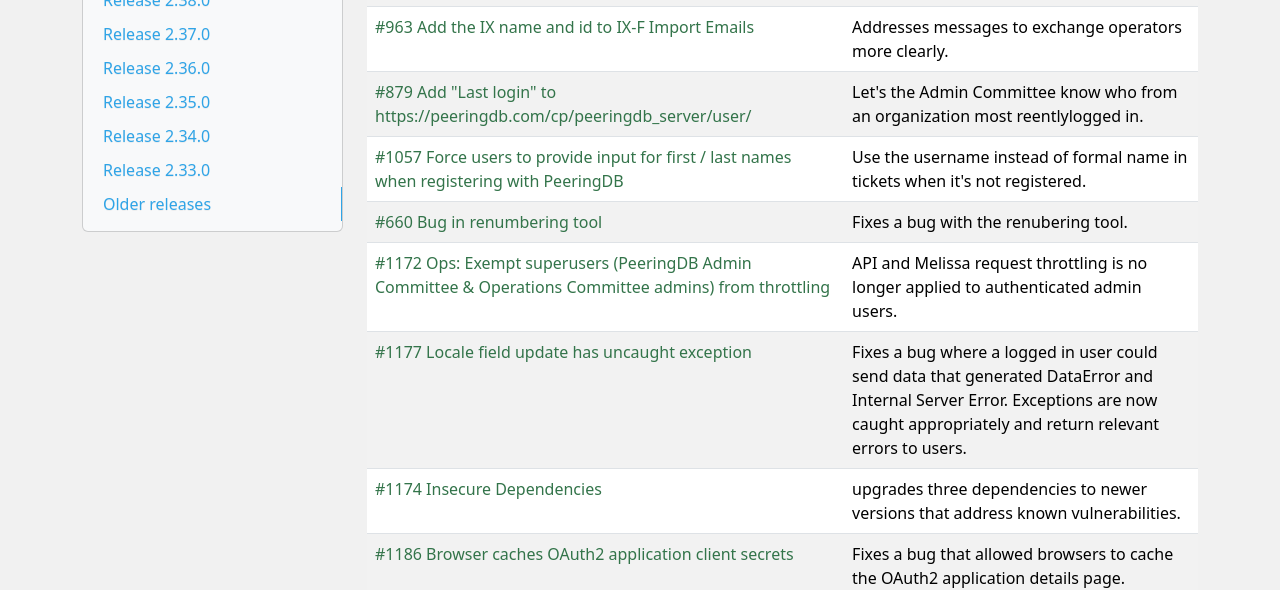
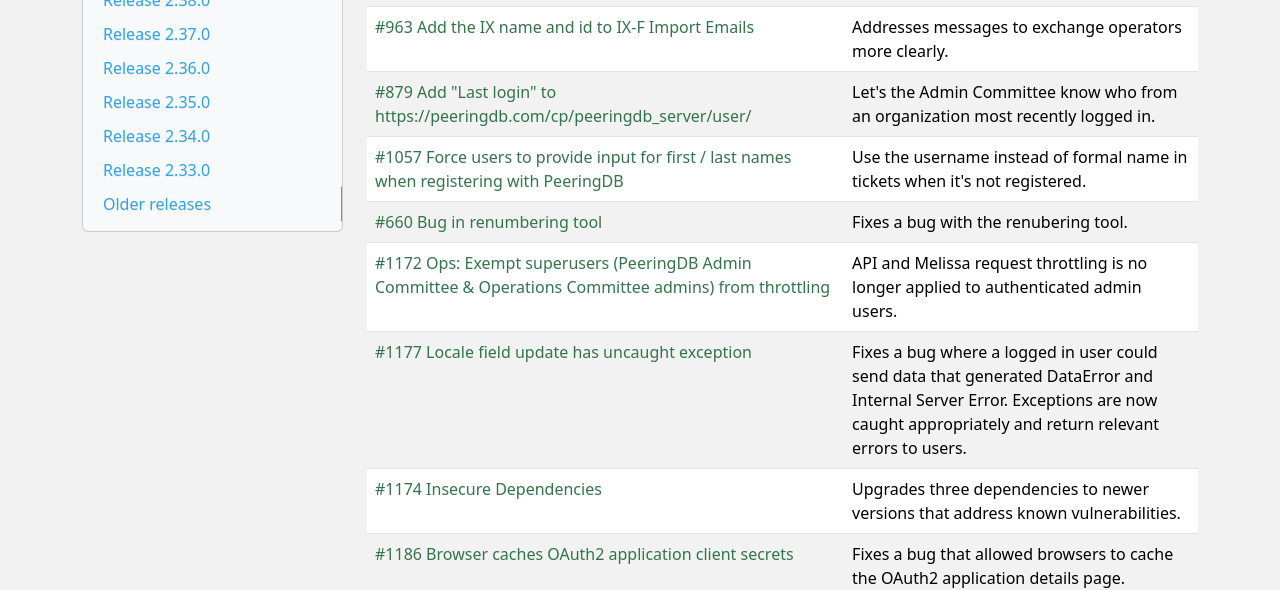
Before and after one commit to peeringdb/docs, an MkDocs documentation site: the page built from docs/release_notes/index.md, in a window 1280 px wide and 900 px high, scrolled down 310 px. Shown: the part 179-769 px from the top of the window. Built offline with MkDocs 1.6.1, drawn with Linux system fonts in a browser that asks for light colours; nearby versions of some CDN libraries.

Commit message:
Release notes copy edits.

```diff
--- a/docs/release_notes/index.md
+++ b/docs/release_notes/index.md
@@ -13,15 +13,14 @@
 | ----------------- | ----------- |
 | [#930 Admin user is missing the "Edit" button](https://github.com/peeringdb/peeringdb/issues/930) | Fixes a bug that prevented users from editing their entries. |
 | [#963 Add the IX name and id to IX-F Import Emails](https://github.com/peeringdb/peeringdb/issues/963) | Addresses messages to exchange operators more clearly. |
-| [#879 Add "Last login" to https://peeringdb.com/cp/peeringdb_server/user/](https://github.com/peeringdb/peeringdb/issues/879) | Let's the Admin Committee know who from an organization most reentlylogged in. |
+| [#879 Add "Last login" to https://peeringdb.com/cp/peeringdb_server/user/](https://github.com/peeringdb/peeringdb/issues/879) | Let's the Admin Committee know who from an organization most recently logged in. |
 | [#1057 Force users to provide input for first / last names when registering with PeeringDB](https://github.com/peeringdb/peeringdb/issues/1057) | Use the username instead of formal name in tickets when it's not registered. |
 | [#660 Bug in renumbering tool ](https://github.com/peeringdb/peeringdb/issues/660) | Fixes a bug with the renubering tool. |
 | [#1172 Ops: Exempt superusers (PeeringDB Admin Committee & Operations Committee admins) from throttling](https://github.com/peeringdb/peeringdb/issues/1172) | API and Melissa request throttling is no longer applied to authenticated admin users. |
 | [#1177 Locale field update has uncaught exception](https://github.com/peeringdb/peeringdb/issues/1177) | Fixes a bug where a logged in user could send data that generated DataError and Internal Server Error. Exceptions are now caught appropriately and return relevant errors to users. |
-| [#1174 Insecure Dependencies](https://github.com/peeringdb/peeringdb/issues/1174) | upgrades three dependencies to newer versions that address known vulnerabilities. |
+| [#1174 Insecure Dependencies](https://github.com/peeringdb/peeringdb/issues/1174) | Upgrades three dependencies to newer versions that address known vulnerabilities. |
 | [#1186 Browser caches OAuth2 application client secrets](https://github.com/peeringdb/peeringdb/issues/1186) | Fixes a bug that allowed browsers to cache the OAuth2 application details page. |
 | [#1184 Tie CSRF token to session](https://github.com/peeringdb/peeringdb/issues/1184) | Fixes a bug by binding the session ID and the CSRF token together to reduce the risk that an old token is misused. |
-
 
 ## Release 2.37.0
 
@@ -35,7 +34,6 @@
 | [#942 Failure on Admin Organization Merge](https://github.com/peeringdb/peeringdb/issues/942) | Fixes a big that prevented PeeringDB Admins from merging organizations. |
 | [#960 Change any "Primary ASN" to "ASN"](https://github.com/peeringdb/peeringdb/issues/960) | Replaces the phrase "Primary ASN" with "ASN" everywhere as the Primary ASN concept does not exist in PeeringDB 2.0. |
 | [#986 Add link to release notes to the footer of www.peeringdb.com](https://github.com/peeringdb/peeringdb/issues/986) | Release notes are now linked from the footer, making them easier for all users to find. |
-
 
 ## Release 2.36.0
 
```
